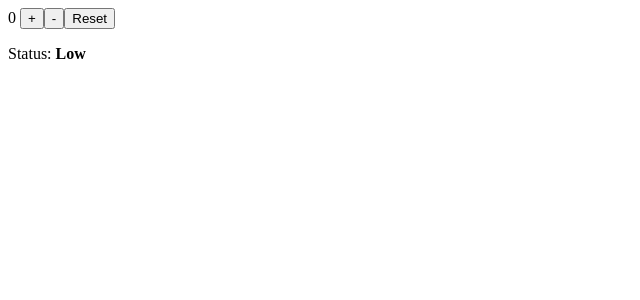
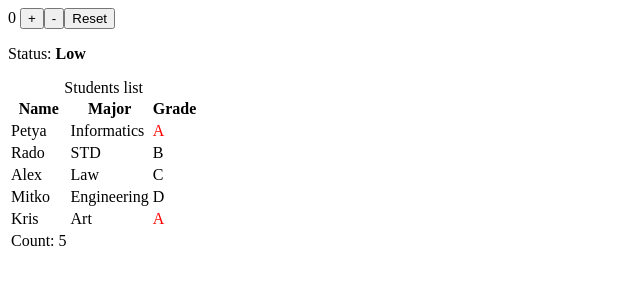
Before and after one commit to PIPetkova19/tasks-frontend, an Angular app in the folder hw3/app-counter-1/: page / in a window 1280 px wide. Shown: the top 300 px of the page, without its empty margins (0-640 px from the left). Built offline with nearby package versions, Linux system fonts and the light colour scheme.

Commit message:
Add task3

```diff
--- /dev/null
+++ b/hw3/app-counter-1/src/app/app-student-list/app-student-list.css
@@ -0,0 +1,3 @@
+.honor{
+    color:red;
+}
--- /dev/null
+++ b/hw3/app-counter-1/src/app/app-student-list/app-student-list.html
@@ -0,0 +1,30 @@
+<table>
+    <caption>
+        Students list
+    </caption>
+    <thead>
+        <tr>
+            <th>Name</th>
+            <th>Major</th>
+            <th>Grade</th>
+        </tr>
+    </thead>
+    <tbody>
+        @for(student of students; track student.id){
+        <tr>
+            <td>{{ student.name }}</td>
+            <td>{{ student.major }}</td>
+            <td [ngClass]="{'honor':student.grade === Grades.A}">{{ student.grade }}</td>
+        </tr>
+        }
+        @empty{
+        <td>No students found</td>
+        }
+
+    </tbody>
+    <tfoot>
+        <tr>
+            <td>Count: {{students.length}}</td>
+        </tr>
+    </tfoot>
+</table>
--- /dev/null
+++ b/hw3/app-counter-1/src/app/app-student-list/app-student-list.ts
@@ -0,0 +1,25 @@
+import { Component } from '@angular/core';
+import { Student } from '../common/student';
+import { Grades } from '../common/grades';
+import { NgClass } from '@angular/common';
+
+@Component({
+  selector: 'app-student-list',
+  templateUrl: './app-student-list.html',
+  styleUrl: './app-student-list.css',
+  imports: [NgClass]
+})
+export class AppStudentList {
+  Grades = Grades;
+
+  students: Student[] = [
+    { id: 1, name: 'Petya', major: 'Informatics', grade: Grades.A },
+    { id: 2, name: 'Rado', major: 'STD', grade: Grades.B },
+    { id: 3, name: 'Alex', major: 'Law', grade: Grades.C },
+    { id: 4, name: 'Mitko', major: 'Engineering', grade: Grades.D },
+    { id: 5, name: 'Kris', major: 'Art', grade: Grades.A },
+  ];
+
+
+
+}
--- a/hw3/app-counter-1/src/app/app.html
+++ b/hw3/app-counter-1/src/app/app.html
@@ -1,3 +1,3 @@
 <app-counter></app-counter>
-
+<app-student-list></app-student-list>
 <router-outlet />
--- a/hw3/app-counter-1/src/app/app.ts
+++ b/hw3/app-counter-1/src/app/app.ts
@@ -1,12 +1,13 @@
 import { Component, signal } from '@angular/core';
 import { RouterOutlet } from '@angular/router';
 import { AppCounter } from './app-counter/app-counter';
+import { AppStudentList } from './app-student-list/app-student-list';
 
 @Component({
   selector: 'app-root',
-  imports: [RouterOutlet, AppCounter],
   templateUrl: './app.html',
-  styleUrl: './app.css'
+  styleUrl: './app.css',
+  imports: [RouterOutlet, AppCounter, AppStudentList]
 })
 export class App {
   protected readonly title = signal('app-counter-1');
--- /dev/null
+++ b/hw3/app-counter-1/src/app/common/grades.ts
@@ -0,0 +1,6 @@
+export enum Grades {
+    A = 'A',
+    B = 'B',
+    C = 'C',
+    D = 'D'
+}
--- /dev/null
+++ b/hw3/app-counter-1/src/app/common/student.ts
@@ -0,0 +1,8 @@
+import { Grades } from './grades';
+
+export interface Student {
+    id: number,
+    name: string,
+    major: string,
+    grade: Grades
+}
```
Also changed, not shown: 1 other file (tests, documents, lock files or other folders).
